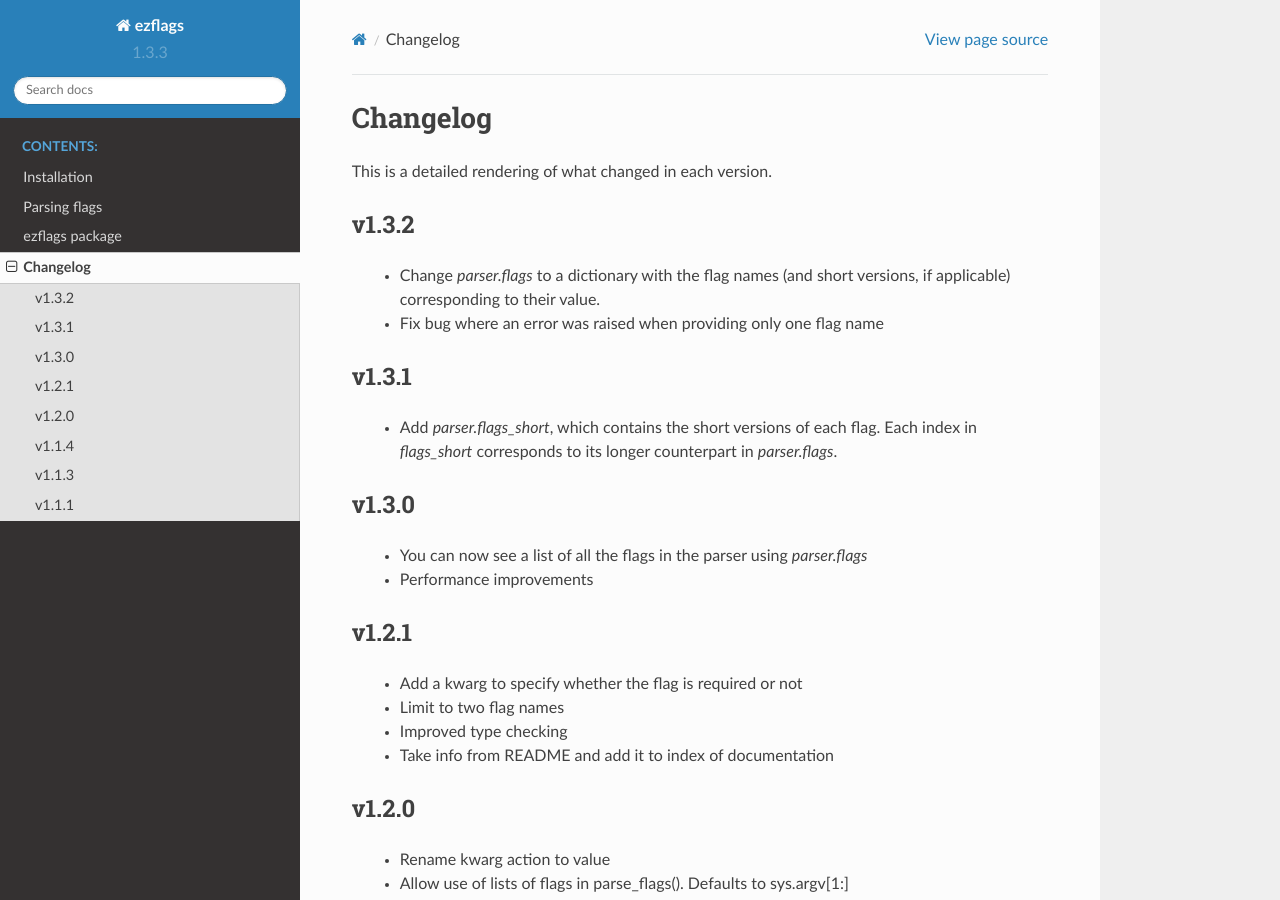
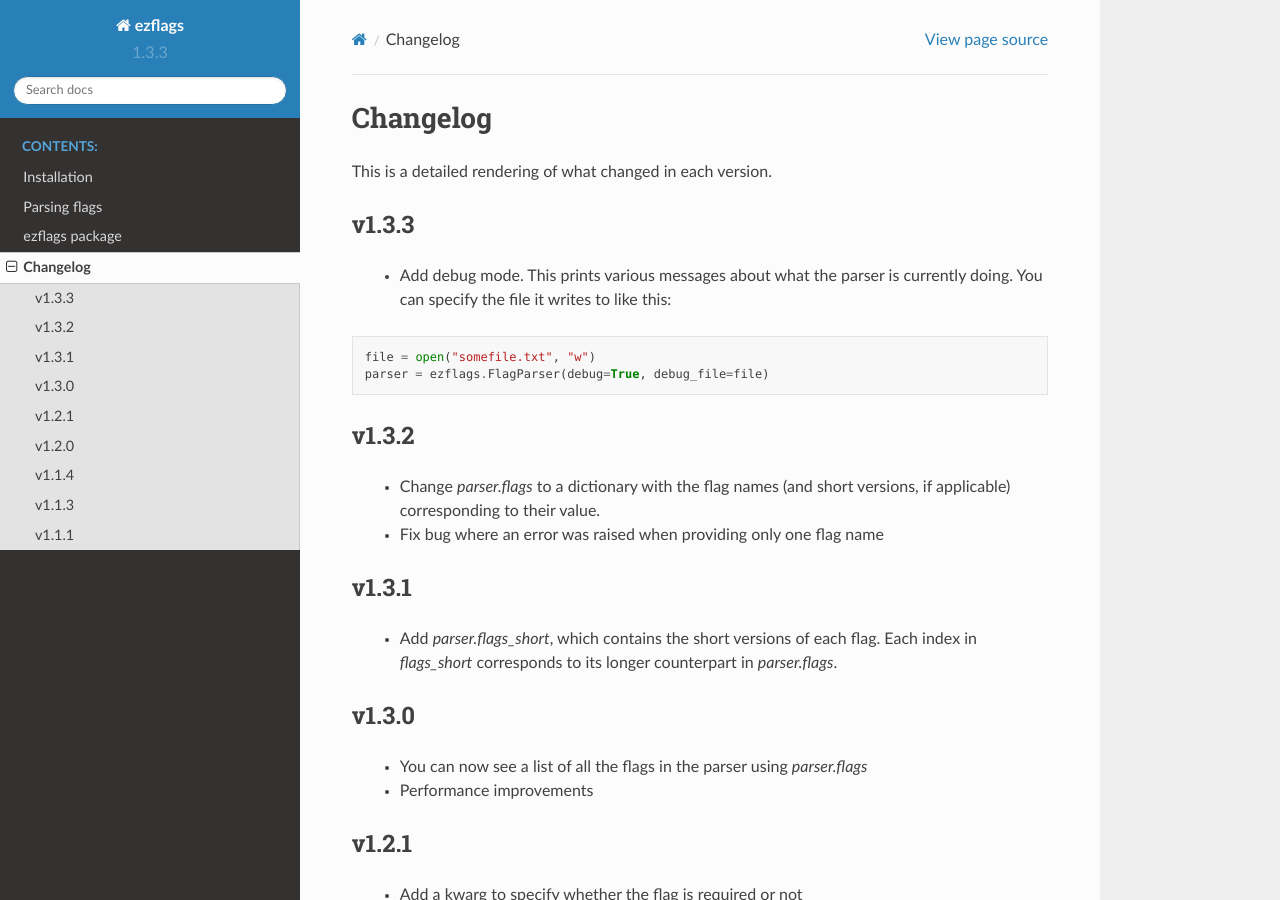
Before and after one commit to karx1/ezflags, a Sphinx documentation site: the page built from docs/source/changelog.rst, in a window 1280 px wide and 900 px high. Built offline with Sphinx 7.4.7 and the Read the Docs theme 2.0.0, drawn with Linux system fonts in a browser that asks for light colours.

Commit message:
Update changelog

```diff
--- a/docs/source/changelog.rst
+++ b/docs/source/changelog.rst
@@ -2,6 +2,17 @@
 =========
 
 This is a detailed rendering of what changed in each version.
+
+.. _vp1p3p3:
+
+v1.3.3
+-------
+ - Add debug mode. This prints various messages about what the parser is currently doing. You can specify the file it writes to like this:
+
+.. code:: py
+
+	file = open("somefile.txt", "w")
+	parser = ezflags.FlagParser(debug=True, debug_file=file)
 
 .. _vp1p3p2:
 
```
